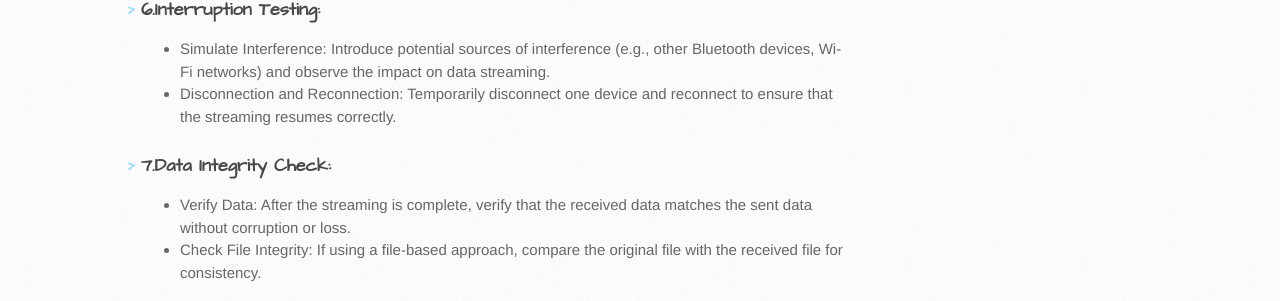
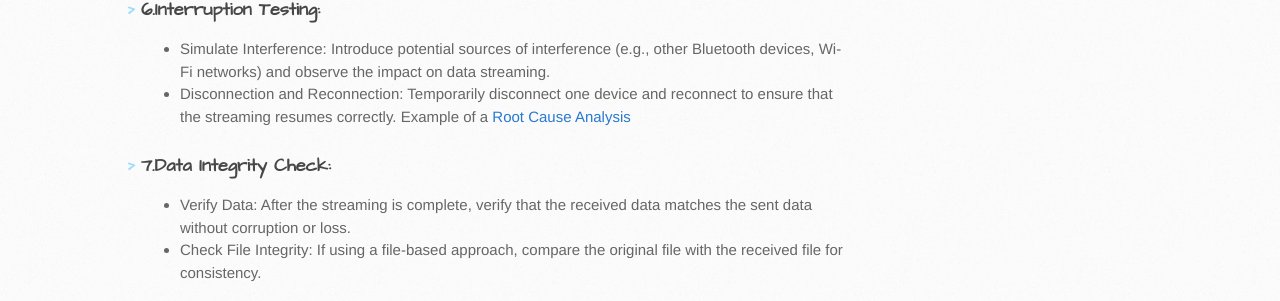
Before and after one commit to trumpfheller/trumpfheller.github.io, a Jekyll site: the page built from testing/bt_scenario_ClassicBluetooth.md, in a window 1280 px wide. Shown: the part 1380-1681 px from the top of the page. Built offline with Jekyll 4.4.1, drawn with Linux system fonts in a browser that asks for light colours.

Commit message:
Update bt_scenario_ClassicBluetooth.md

```diff
--- a/testing/bt_scenario_ClassicBluetooth.md
+++ b/testing/bt_scenario_ClassicBluetooth.md
@@ -47,7 +47,7 @@ Track Latency: Measure the latency of data packets (time taken for a packet to t
 ### 6.Interruption Testing:
 
 * Simulate Interference: Introduce potential sources of interference (e.g., other Bluetooth devices, Wi-Fi networks) and observe the impact on data streaming.
-* Disconnection and Reconnection: Temporarily disconnect one device and reconnect to ensure that the streaming resumes correctly.
+* Disconnection and Reconnection: Temporarily disconnect one device and reconnect to ensure that the streaming resumes correctly. Example of a [Root Cause Analysis](https://trumpfheller.github.io/testing/bt_rootCause_BTClassic.html)
 
 ### 7.Data Integrity Check:
 
```
